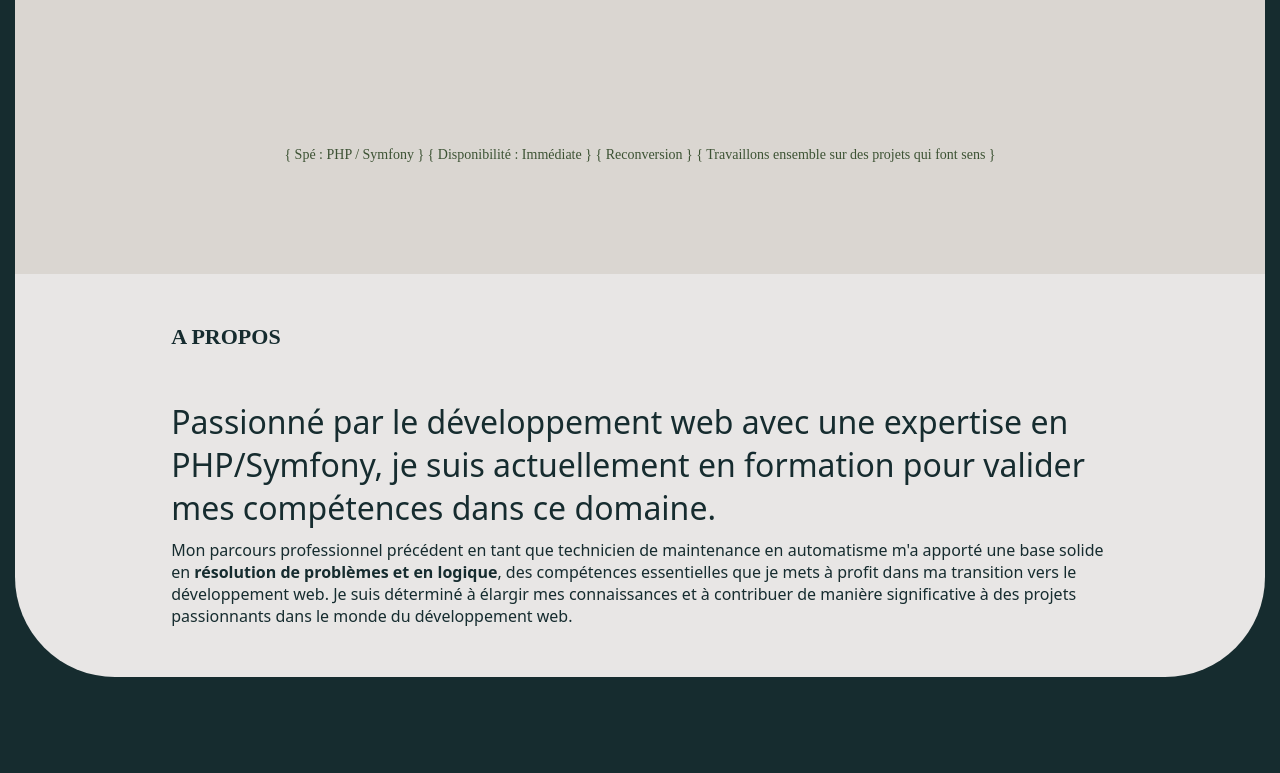
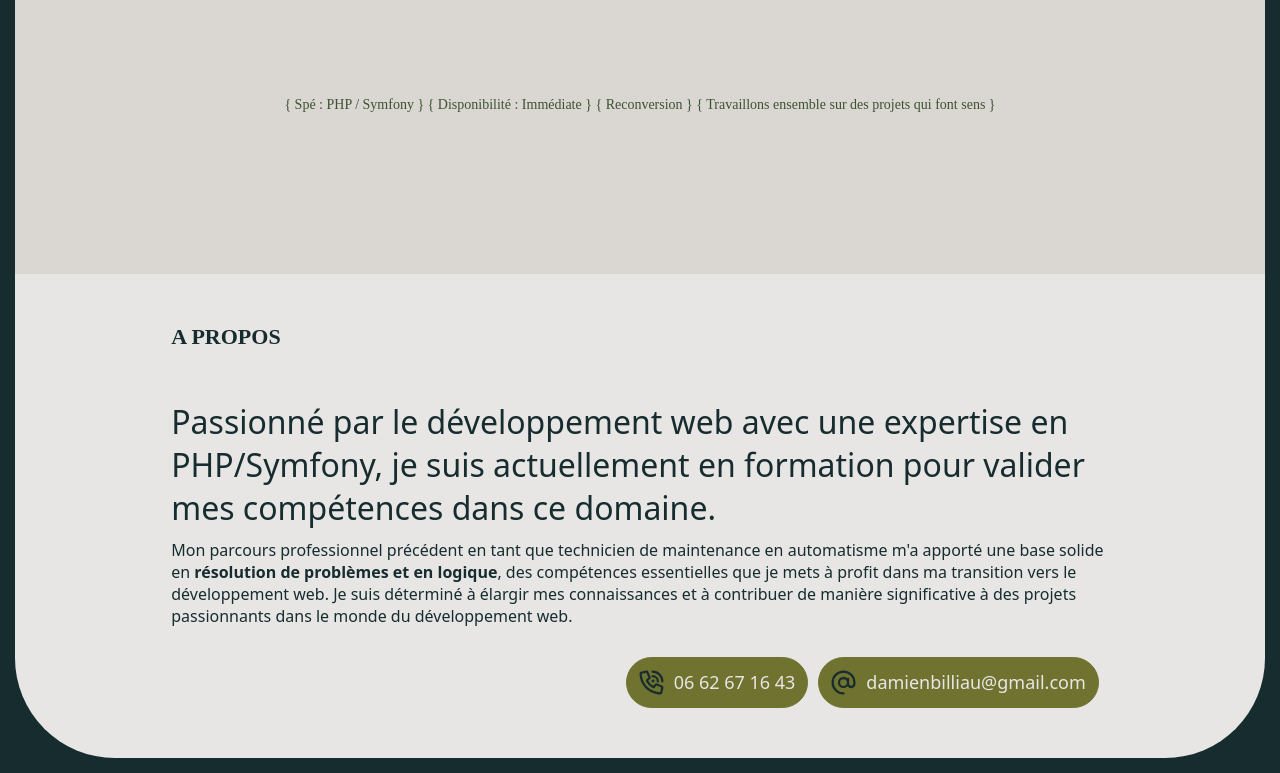
Before and after one commit to batdams/CVDaBill, a plain HTML site: page index.html in a window 1280 px wide. Shown: the part 541-1314 px from the top of the page. Before the commit the page ends 1233 px from the top, so only its background shows below. Drawn offline with Linux system fonts and the light colour scheme.

Commit message:
Issue superposition header FIXED buttons Contact

```diff
--- a/index.html
+++ b/index.html
@@ -42,6 +42,10 @@
             <div class="aboutSecondPart">
                 Mon parcours professionnel précédent en tant que technicien de maintenance en automatisme m'a apporté une base solide en <b>résolution de problèmes et en logique</b>, des compétences essentielles que je mets à profit dans ma transition vers le développement web. Je suis déterminé à élargir mes connaissances et à contribuer de manière significative à des projets passionnants dans le monde du développement web.
             </div>
+            <div class="contact">
+                <button><img src="pictures/phone-volume.svg" alt="phone">06 62 67 16 43</button>
+                <button><img src="pictures/at.svg" alt="email">damienbilliau@gmail.com</button>
+            </div>
         </div>
         <div class="skills">
 
--- a/styles/sass/partials/_header.scss
+++ b/styles/sass/partials/_header.scss
@@ -7,7 +7,7 @@
 /* Styles pour les écrans d'ordinateurs de bureau */
 @media screen and (min-width: 1025px) {
     header {
-        height: 100vh;
+        min-height: 100vh;
         background-color: #DAD6D1;
         border-top-left-radius: 100px;
         border-top-right-radius: 100px;
@@ -77,7 +77,7 @@
             }
         }
         aside {
-            margin-top: 150px;
+            margin-top: 100px;
             text-align: center;
             font-family: $textFont1;
             font-size: 14px;
--- a/styles/sass/partials/_main.scss
+++ b/styles/sass/partials/_main.scss
@@ -26,6 +26,26 @@ main {
             font-size: 16px;
             font-family: $textFont2;
             color: $color2;
+            margin-bottom: 30px;
+        }
+        .contact {
+            display: flex;
+            justify-content: end;
+            button {
+                display: flex;
+                margin-right: 10px;
+                border: solid 1px $color7;
+                border-radius: 50px;
+                padding: 12px;
+                background-color: $color7;
+                color: $color5;
+                font-size: 18px;
+                font-family: $textFont2;
+                text-align: center;
+                img {
+                    padding-right: 10px;
+                }
+            }
         }
     }
 }
--- a/styles/sass/partials/_variables.scss
+++ b/styles/sass/partials/_variables.scss
@@ -5,6 +5,7 @@ $color3: #95995C;
 $color4: #9E9C9A;
 $color5: #E8E6E5;
 $color6: #9E9C9A;
+$color7: #6F732F;
 // text styles
 $textFont1: Cascadia Mono;
 $textFont2: system-ui, -apple-system, BlinkMacSystemFont, 'Segoe UI', Roboto, Oxygen, Ubuntu, Cantarell, 'Open Sans', 'Helvetica Neue', sans-serif;
```
Also changed, not shown: pictures/at.svg (added), pictures/cercle.svg (added), pictures/memo-pad.svg (added), pictures/phone-volume.svg (added), pictures/photo.png (added), pictures/photo@2x.png (added), styles/styles.css, 1 other file.
